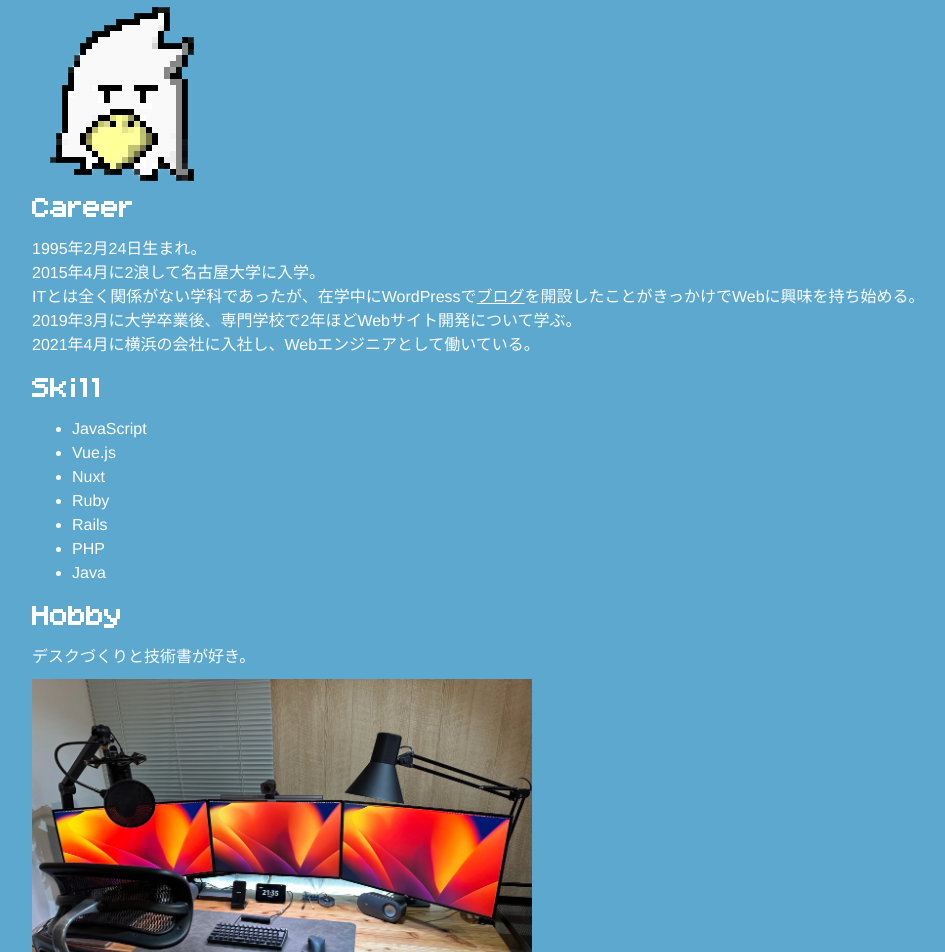
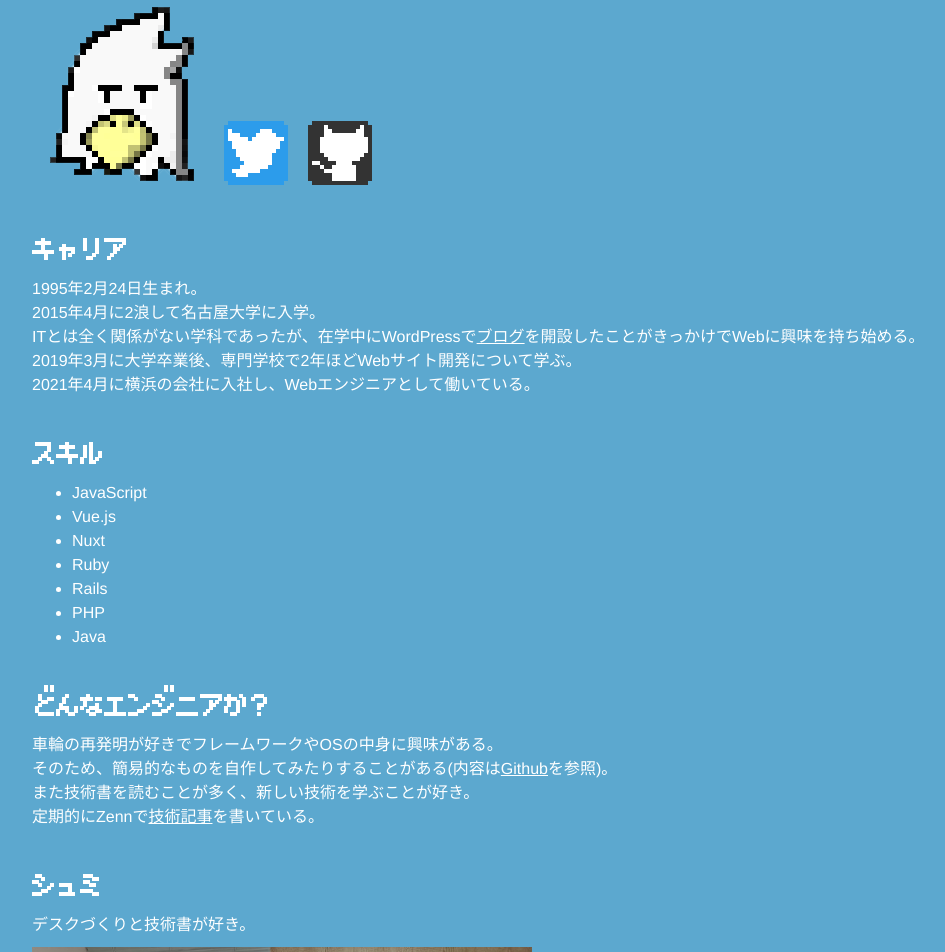
Before and after one commit to mesichicken/home, a Vue app: page /me in a window 1280 px wide. Shown: the part 300-1252 px from the top of the page, without its empty margins (68-1013 px from the left). Built offline with nearby package versions, Linux system fonts and the light colour scheme; no server answers.

Commit message:
プロフ更新

```diff
--- a/src/views/ProfileView.vue
+++ b/src/views/ProfileView.vue
@@ -3,8 +3,16 @@
     <p class="nes-balloon from-left nes-pointer is-dark">
       どうもこんにちは。MESIと申します。
     </p>
-    <img src="@/assets/mesi.png" class="icon" />
-    <h2>Career</h2>
+    <div class="icon-container">
+      <img src="@/assets/mesi.png" class="icon" />
+      <div class="sns">
+        <a href="https://twitter.com/MESIchicken" class="sns-icon">
+          <i class="nes-icon twitter is-large"></i>
+        </a>
+        <a href="https://github.com/mesichicken" class="sns-icon"><i class="nes-icon github is-large"></i></a>
+      </div>
+    </div>
+    <h2>キャリア</h2>
     <div class="career normal-font">
       <p>
         1995年2月24日生まれ。<br>
@@ -15,7 +23,7 @@
       </p>
     </div>
 
-    <h2>Skill</h2>
+    <h2>スキル</h2>
     <div class="skill normal-font">
       <p>
         <ul>
@@ -30,7 +38,17 @@
       </p>
     </div>
 
-    <h2>Hobby</h2>
+    <h2>どんなエンジニアか？</h2>
+    <div class="engineer normal-font">
+      <p>
+        車輪の再発明が好きでフレームワークやOSの中身に興味がある。<br>
+        そのため、簡易的なものを自作してみたりすることがある(内容は<a href="https://github.com/mesichicken" class="blog-link">Github</a>を参照)。<br>
+        また技術書を読むことが多く、新しい技術を学ぶことが好き。<br>
+        定期的にZennで<a href="https://zenn.dev/mesi" class="blog-link">技術記事</a>を書いている。
+      </p>
+    </div>
+
+    <h2>シュミ</h2>
     <div class="hobby normal-font">
       <p>
         デスクづくりと技術書が好き。<br>
@@ -38,26 +56,27 @@
         <img src="@/assets/images/books.jpeg" class="hobby-image" />
       </p>
     </div>
-
-    <div class="sns">
-      <a href="https://twitter.com/MESIchicken" class="sns-icon">
-        <i class="nes-icon twitter is-large"></i>
-      </a>
-      <a href="https://github.com/mesichicken" class="sns-icon"><i class="nes-icon github is-large"></i></a>
-    </div>
   </div>
 </template>
 
 <style>
+h2 {
+  font-size: 24px;
+  margin-top: 40px;
+}
+
 .profile{
   margin-top: 100px;
+  .icon-container{
+    display: flex;
+    align-items: center;
+    margin-top: 20px;
+  }
 }
 
-.career {
-  .blog-link{
-    color: #fff;
-    text-decoration: underline
-  }
+.blog-link{
+  color: #fff;
+  text-decoration: underline
 }
 
 .nes-balloon{
@@ -90,11 +109,6 @@
     margin-top: 50px;
   }
 
-  .sns{
-    margin-top: 50px;
-    margin-bottom: 10px;
-  }
-
   .hobby-image{
     width: 100%;
   }
```
